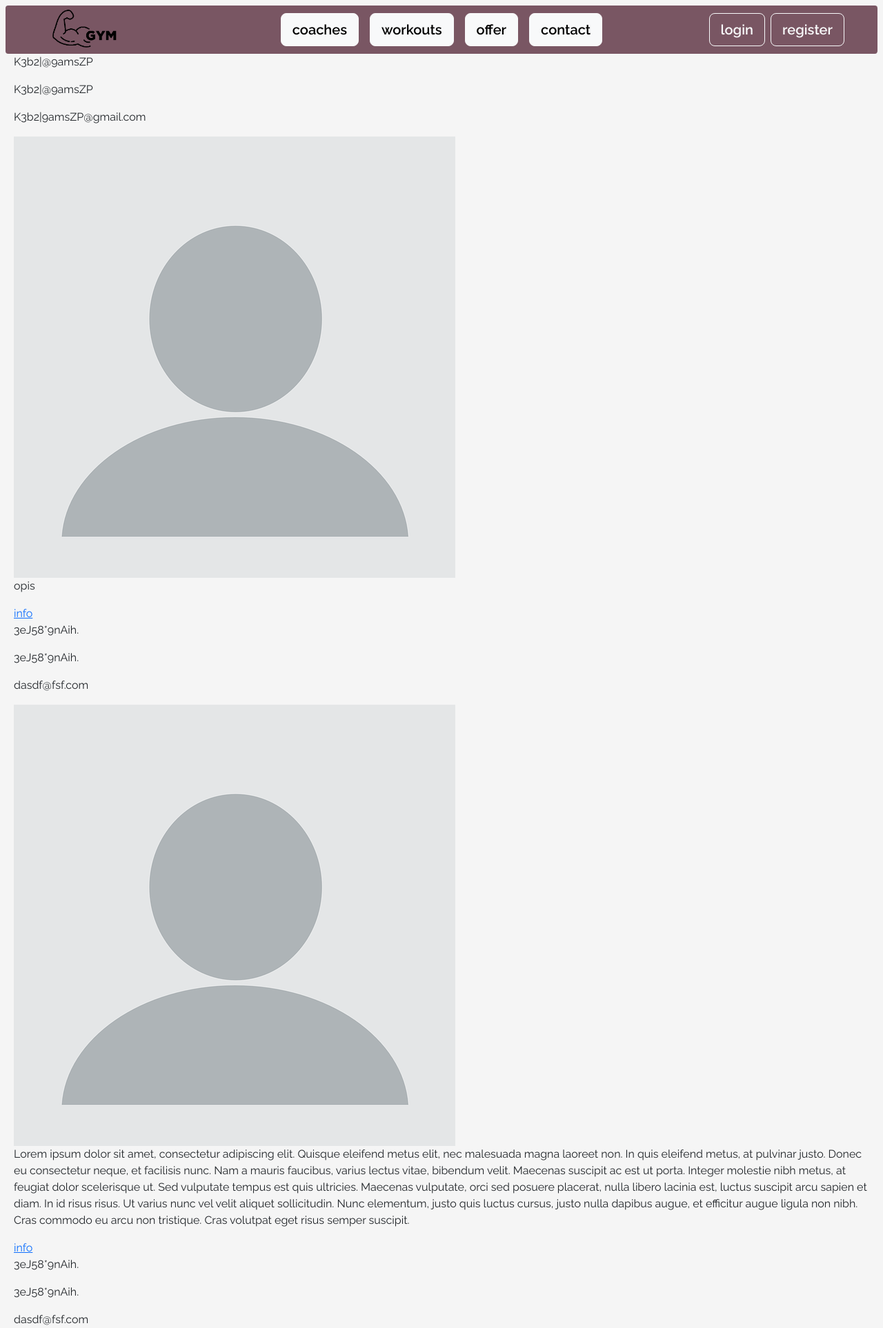
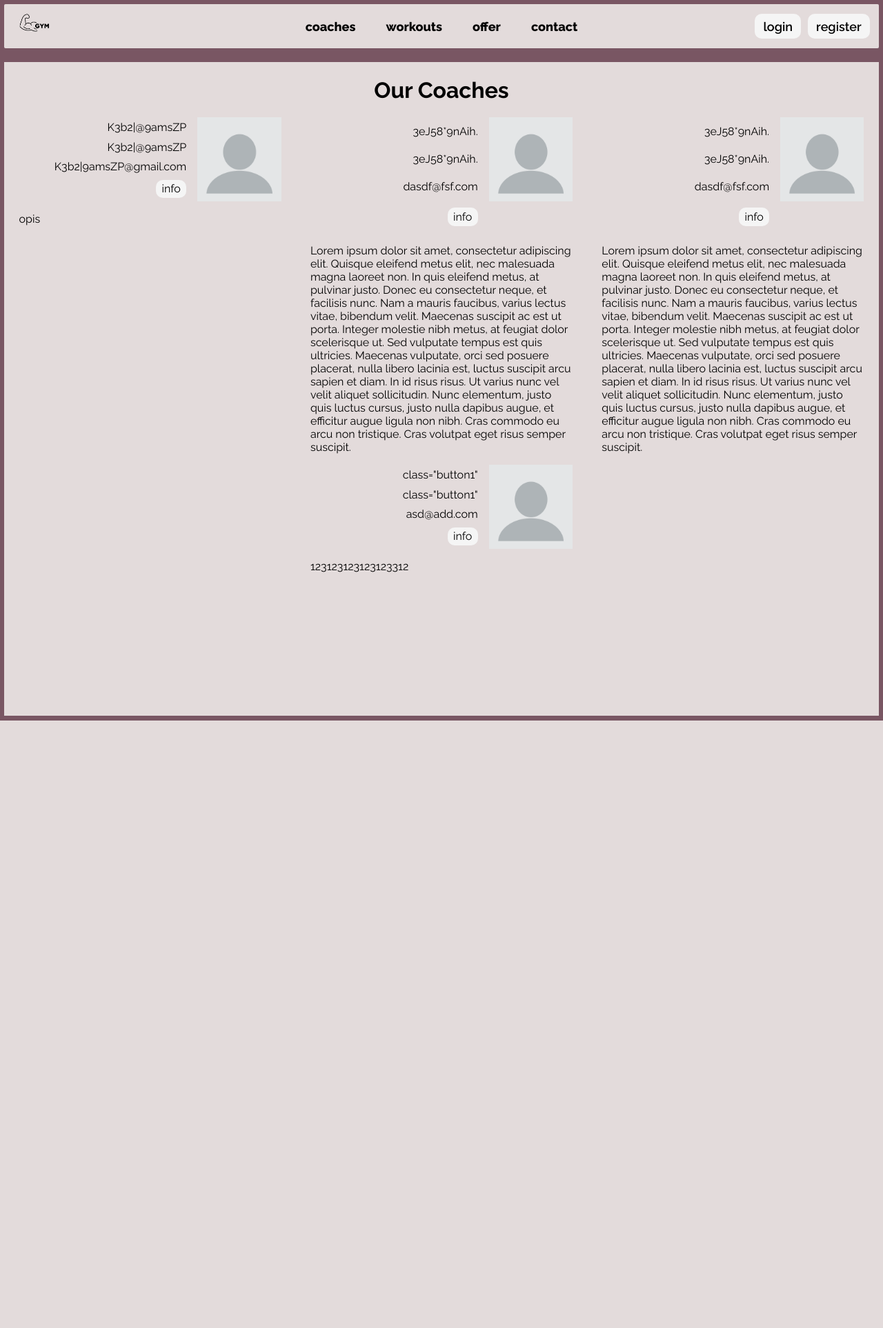
Before and after one commit to zyzkaa/gym-management-webapp, a Django app: page /users/coaches/ in a window 1280 px wide. Shown: the top 1926 px of the page at 69% size. After the commit the page ends 1045 px from the top, so only its background shows below. Run offline with Django 5.2, Linux system fonts and the light colour scheme; data comes from the database, SQL or seed files in the repository; both versions use the stored data as it was after the commit; parts of the project's set-up code (start-up, migrations or seed data) failed here and were passed over; some libraries are stand-ins or nearby versions.

Commit message:
coaches page

```diff
--- a/core/static/header.css
+++ /dev/null
@@ -1,132 +0,0 @@
-/*header{*/
-/*    width: 100%;*/
-/*    height: 10vh;*/
-/*    background: #E3DBDB;*/
-/*    padding: 0 10px;*/
-/*    box-sizing: border-box;*/
-/*    display: grid;*/
-/*    grid-template-columns: 1fr 1fr 1fr;*/
-/*    border-radius: 2px;*/
-/*    margin-bottom: 20px;*/
-/*}*/
-
-/*header img{*/
-/*    height: 100%;*/
-/*}*/
-
-/*a:visited {*/
-/*    color: black;*/
-/*}*/
-
-/*a:hover{*/
-/*    cursor: pointer;*/
-/*}*/
-
-/*a{*/
-/*    text-decoration: none;*/
-/*    border: 1px solid black;*/
-/*}*/
-
-/*.button-normal{*/
-/*    background-color: pink;*/
-/*}*/
-
-/*.button-locked{*/
-/*    background-color:grey;*/
-/*}*/
-
-/*.button-done{*/
-/*    background-color: mediumpurple;*/
-/*}*/
-
-/*#nav-container{*/
-/*    justify-self: center;*/
-/*    align-self: center;*/
-/*}*/
-
-/*#nav-container a{*/
-/*    color: black;*/
-/*    margin: 0 20px;*/
-/*    font-size: large;*/
-/*    font-weight: 800;*/
-/*    transition: color 0.3s ease;*/
-/*    text-decoration: none;*/
-/*}*/
-
-/*#nav-container a:hover{*/
-/*    color: #795663;*/
-/*}*/
-
-/*#login-container{*/
-/*    justify-self: end;*/
-/*    align-self: center;*/
-/*    font-weight: 600;*/
-/*    height: 50%;*/
-/*    display: flex;*/
-/*    align-items: center;*/
-/*}*/
-
-/*#login-container a{*/
-/*    height: 100%;*/
-/*    display: flex;*/
-/*    align-items: center;*/
-/*    background: whitesmoke;*/
-/*    border: 2px solid whitesmoke;*/
-/*    border-radius: 10px;*/
-/*    transition: background-color 0.3s ease;*/
-/*    margin: 0 0 0 10px;*/
-/*    padding: 0 10px;*/
-/*    font-family: inherit;*/
-/*    font-size: large;*/
-/*    text-decoration: none;*/
-/*}*/
-
-/*#login-container a:hover{*/
-/*    background-color: #E3DBDB;*/
-/*}*/
-
-/*body{*/
-/*    font-family: "Raleway", serif;*/
-/*    font-optical-sizing: auto;*/
-/*    font-style: normal;*/
-/*    margin: 10px;*/
-/*    background: #795663;*/
-/*    display: flex;*/
-/*    flex-direction: column;*/
-/*    align-items: center;*/
-/*}*/
-
-/*main{*/
-/*    background-color: #E3DBDB;*/
-/*    width: 100%;*/
-/*    display: flex;*/
-/*    justify-content: center;*/
-/*    padding: 10px 0;*/
-/*}*/
-
-body{
-    font-family: "Raleway", serif;
-    font-optical-sizing: auto;
-    font-style: normal;
-}
-
-.bg-custom-header{
-    background-color: #795663;
-
-}
-
-.bg-custom-main{
-    background-color: whitesmoke;
-}
-
-header a{
-    font-weight: 600 !important;
-}
-
-a.btn:active{
-    box-shadow: none !important;
-}
-
-#menu .btn:hover, .btn:active{
-    box-shadow: 0 0 0 2px black;
-}
--- /dev/null
+++ b/core/static/styles.css
@@ -0,0 +1,159 @@
+body{
+    font-family: "Raleway", serif;
+    font-optical-sizing: auto;
+    font-style: normal;
+    background: #795663;
+    display: flex;
+    flex-direction: column;
+    align-items: center;
+    margin: 0.5vw 0.5vw;
+}
+
+header{
+    width: 100%;
+    background: #E3DBDB;
+    height: 8vh;
+    padding: 0 1vw;
+    box-sizing: border-box;
+    display: flex;
+    justify-content: space-between;
+    align-items: center;
+    border-radius: 2px;
+    margin-bottom: 20px;
+}
+
+a:visited {
+    color: black !important;
+}
+
+a:hover{
+    cursor: pointer;
+}
+
+a:active{
+    border: none;
+}
+
+a{
+    text-decoration: none;
+    color: black;
+}
+
+.button-normal{
+    background-color: pink;
+}
+
+.button-locked{
+    background-color:grey;
+}
+
+.button-done{
+    background-color: mediumpurple;
+}
+
+#nav-container a{
+    color: black;
+    margin: 0 20px;
+    font-size: large;
+    font-weight: 800;
+    transition: color 0.3s ease;
+    text-decoration: none;
+}
+
+#nav-container a:hover{
+    color: #795663;
+}
+
+#logo-container{
+    width: 25%;
+}
+
+#login-container{
+    width: 25%;
+    font-weight: 600;
+    height: 50%;
+    display: flex;
+    align-items: center;
+    justify-content: flex-end;
+}
+
+#login-container a{
+    height: 100%;
+    display: flex;
+    align-items: center;
+    background: whitesmoke;
+    border: 2px solid whitesmoke;
+    border-radius: 10px;
+    transition: background-color 0.3s ease;
+    margin: 0 0 0 10px;
+    padding: 0 10px;
+    font-size: large;
+}
+
+#login-container a:hover{
+    background-color: #E3DBDB;
+}
+
+main{
+    background-color: #E3DBDB;
+    width: 100%;
+}
+
+#coaches-page{
+    display: flex;
+    flex-direction: column;
+    align-items: center;
+}
+
+#all-coaches-containers{
+    display: flex;
+    flex-wrap: wrap;
+    justify-content: space-around;
+}
+
+#all-coaches-containers img{
+
+}
+
+.coach-container{
+    width: 30%;
+    height: 30%;
+    display: grid;
+    grid-template-columns: 2fr 1fr;
+    grid-template-rows: 1fr 2fr;
+    column-gap: 1rem;
+}
+
+.coach-paragraphs-cont{
+    grid-area: 1 / 1 / 2 / 2;
+    display: flex;
+    flex-direction: column;
+    align-items: end;
+    justify-content: space-around;
+}
+
+.coach-paragraphs-cont a{
+    align-items: center;
+    background: whitesmoke;
+    border: 2px solid whitesmoke;
+    border-radius: 10px;
+    transition: background-color 0.3s ease;
+    padding: 0.2vh 0.5vw;
+}
+
+.coach-paragraphs-cont a:hover{
+    background-color: #E3DBDB;
+}
+
+.coach-paragraphs-cont p{
+    margin: 0;
+}
+
+.coach-container img{
+    grid-area: span 1;
+    width: 100%;
+}
+
+.coaches-all-description{
+    grid-area: 2 / 1 / 3 / 3;
+}
--- a/core/templates/core/header.html
+++ b/core/templates/core/header.html
@@ -1,27 +1,25 @@
-<header id="header" style="height: 70px" class="d-flex justify-content-between align-items-center bg-custom-header ps-5 pe-5 vh-50 rounded-1">
-  <div style="width: 30%; height: 100%">
+<header>
+  <div id="logo-container" style="height: 100%">
     <a href="/">
-    {% load static %}
-    <img class="h-100 pt-1 pb-1" id="header-img" src="{% static 'logo.png' %}" alt="logo">
+      {% load static %}
+      <img style="height: 100%" src="{% static 'logo.png' %}" alt="logo" >
     </a>
   </div>
-  <div id="menu" class="container d-flex justify-content-center" >
-    {%with "btn btn-light ms-2 me-2 btn-lg" as class%}
-    <a class="{{class}}" role="button" href="{% url 'users:coaches' %}" >coaches</a>
-    <a class="{{class}}" role="button" href="{% url 'workout:schedule' %}">workouts</a>
-    <a class="{{class}}" role="button" href="{% url 'memberships:show_memberships' %}">offer</a>
-    <a class="{{class}}" role="button">contact</a>
-    {% endwith %}
+
+  <div id="nav-container">
+    <a href="{% url 'users:coaches' %}">coaches</a>
+    <a href="{% url 'workout:schedule' %}">workouts</a>
+    <a href="{% url 'memberships:show_memberships' %}">offer</a>
+    <a>contact</a>
   </div>
-  <div style="width: 30%; display: flex; justify-content: flex-end">
-    {%with "btn btn-outline-light btn-lg" as class%}
+
+  <div id="login-container">
     {% if user.is_authenticated %}
-    <a class="{{class}}" role="button" href="{% url 'users:logout' %}">logout</a>
-    <a class="{{class}} ms-2" role="button" href="{% url 'users:current_profile' %}">profile</a>
+    <a href="{% url 'users:logout' %}">logout</a>
+    <a href="{% url 'users:current_profile' %}">profile</a>
     {% else %}
-    <a class="{{class}}" role="button" href="{% url 'users:login' %}">login</a>
-    <a class="{{class}} ms-2" role="button" href="{% url 'users:register' %}">register</a>
+    <a href="{% url 'users:login' %}">login</a>
+    <a href="{% url 'users:register' %}">register</a>
     {% endif %}
-    {% endwith%}
   </div>
 </header>
--- a/core/templates/core/index.html
+++ b/core/templates/core/index.html
@@ -6,13 +6,10 @@
     <link rel="preconnect" href="https://fonts.gstatic.com" crossorigin>
     <link href="https://fonts.googleapis.com/css2?family=Raleway:ital,wght@0,100..900;1,100..900&family=Roboto:ital,wght@0,100;0,300;0,400;0,500;0,700;0,900;1,100;1,300;1,400;1,500;1,700;1,900&display=swap" rel="stylesheet">
     <meta charset="UTF-8">
-    <title>Gym</title>
-    {% load bootstrap5 %}
-    {% bootstrap_css %}
-    {% bootstrap_javascript %}
-    <link rel="stylesheet" href="{% static 'header.css' %}">
+    <title>Home</title>
+    <link rel="stylesheet" href="{% static 'styles.css' %}">
 </head>
-<body class="row me-2 ms-2 mt-2 bg-custom-main">
+<body>
     {% include 'core/header.html' %}
     <main>
         {% block content %}
--- a/core/views.py
+++ b/core/views.py
@@ -1,6 +1,4 @@
 from django.shortcuts import render
 
-
-
 def home(request):
-    return render(request, 'core/index.html')
+    return render(request, 'core/main.html')
--- a/users/forms.py
+++ b/users/forms.py
@@ -26,6 +26,7 @@ class ClientRegisterForm(forms.ModelForm):
     def save(self, commit=True):
         user = super().save(commit=False)
         user.set_password(self.cleaned_data['password'])
+        user.is_coach = False
         if commit:
             user.save()
             client = Client.objects.create(user=user)
--- a/users/models.py
+++ b/users/models.py
@@ -2,7 +2,7 @@ from django.contrib.auth.models import AbstractUser
 from django.db import models
 
 class User(AbstractUser):
-    is_coach = models.BooleanField(default=False)
+    is_coach = models.BooleanField()
     profile_picture = models.ImageField(upload_to='profile_pictures/',
                                         default='profile_pictures/default.png')
     gender = models.CharField(
--- a/users/templates/users/coaches.html
+++ b/users/templates/users/coaches.html
@@ -1,17 +1,24 @@
 {% extends 'core/index.html' %}
 {% block content %}
 
-{% for coach in coaches %}
+<div id="coaches-page">
+    <h1>Our Coaches</h1>
+    <div id="all-coaches-containers">
+        {% for coach in coaches %}
+        <div class="coach-container">
+            <div class="coach-paragraphs-cont">
+                <p>{{coach.first_name}}</p>
+                <p>{{coach.last_name}}</p>
+                <p>{{coach.email}}</p>
+                <a href="{%url 'users:coach_info' coach.id %}">info</a>
+            </div>
+            <img alt="coach_profile_picture" src="{{coach.profile_picture.url}}">
+            <p class="coaches-all-description">{{coach.coach.description}}</p>
+        </div>
+        {% endfor %}
+    </div>
 
-<div>
-    <p>{{coach.first_name}}</p>
-    <p>{{coach.last_name}}</p>
-    <p>{{coach.email}}</p>
-    <img alt="coach_profile_picture" src="{{coach.profile_picture.url}}">
-    <p>{{coach.coach.description}}</p>
-    <a href="{%url 'users:coach_info' coach.id %}">info</a>
 </div>
 
-{% endfor %}
 
 {% endblock %}
```
Also changed, not shown: users/admin.py (+12 -0 lines), core/static/logo.png, db.sqlite3.
